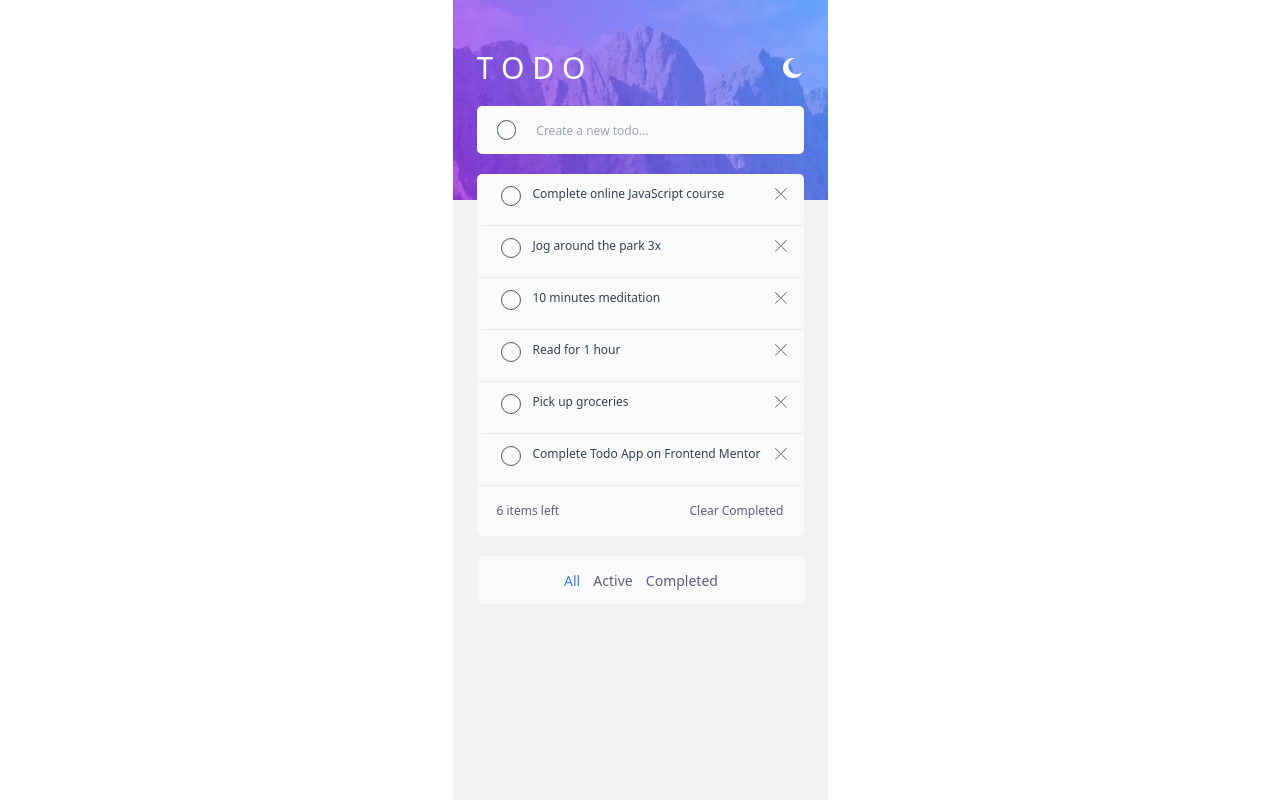
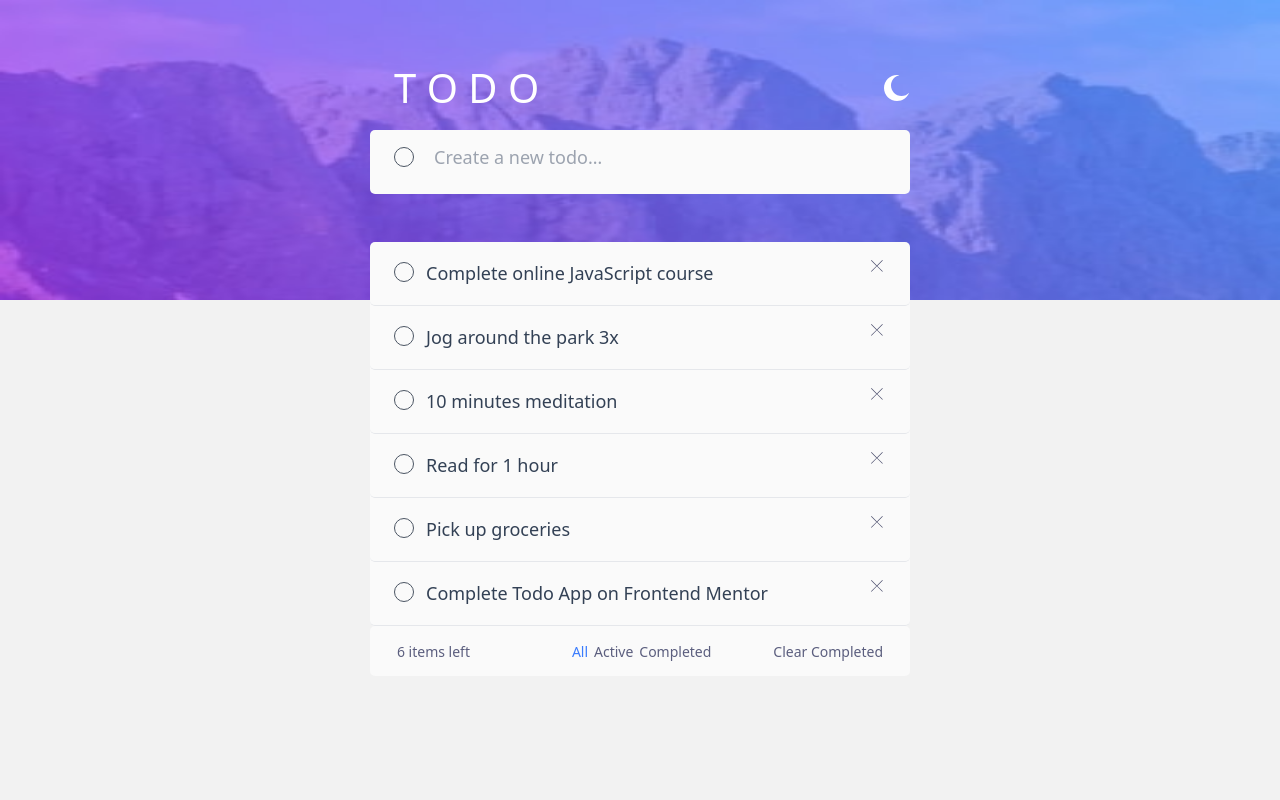
Before and after one commit to kapana1004/todo, a React (Create React App) app: page / in a window 1280 px wide. Built offline with nearby package versions, Linux system fonts and the light colour scheme.

Commit message:
added media brakepoint on 1280px

```diff
--- a/src/App.js
+++ b/src/App.js
@@ -13,7 +13,7 @@ function App() {
 
 
   return (
-    <div className= {` ${ dark ? "bg-darkImg bg-[#171823]" :  "bg-lightImg bg-[#F2F2F2]" } bg-no-repeat min-h-screen `}>
+    <div className= {` flex justify-center ${ dark ? "bg-darkImg bgImage bg-[#171823]" :  "bg-lightImg bgImage bg-[#F2F2F2]" } bg-no-repeat min-h-screen xl:${dark ? "bg-darkDesk bgImage" : "bg-lightDesk bgImage"} xl:bg-100% w-[100%] flex justify-center `}>
 
          {/* why doesn`t work bg-url? */}
 
--- a/src/components/checkBox.jsx
+++ b/src/components/checkBox.jsx
@@ -41,8 +41,8 @@ const CheckBox = ({
   const handleDelete = (todoItemId) => {
     const restoredList = filteredList.filter((todoItem) => {
       return todoItemId !== todoItem.id;
-      setFilteredList(restoredList);
-      setTodoList(restoredList);
+      // setFilteredList(restoredList);
+      // setTodoList(restoredList);
     });
 
     const newList = filteredList.filter((todoItem) => {
@@ -57,7 +57,7 @@ const CheckBox = ({
     <li
       className={` ${
         todoItem.status && "line-through"
-      } relative  pl-[24px] border-b-[0.5px] h-[52px] text-xs pt-[12px] w-[100%] flex flex-row rounded-[5px]`}
+      } relative  pl-[24px] border-b-[0.5px] h-[52px] text-xs pt-[20px] w-[100%] flex flex-row rounded-[5px]  xl:h-[64px] `}
     >
       <div
         className={` border border-gray-600 cursor-pointer mr-[12px] w-[20px] h-[20px] ${
@@ -69,7 +69,11 @@ const CheckBox = ({
       >
         {todoItem.status && <img src={path} alt="path" />}
       </div>
-      <span className={` ${dark ? "text-[#C8CBE7]" : "text-slate-700"}`}>
+      <span
+        className={` pt-[3px] ${
+          dark ? "text-[#C8CBE7]" : "text-slate-700"
+        } xl:text-[18px]`}
+      >
         {" "}
         {todoItem.name}{" "}
       </span>
--- a/src/components/todo-list.jsx
+++ b/src/components/todo-list.jsx
@@ -114,13 +114,16 @@ const Todo = (props) => {
 
   return (
     <>
-      <div className=" justify-center items-center w-[375px]">
-        <div className=" items-center w-[350px]">
-          <div className="flex justify-between flex-row pt-[50px] items-center">
-            <span className=" text-3xl ml-[24px]  text-white "> T O D O </span>
+      <div className=" justify-center items-center ">
+        <div className=" items-center ">
+          <div className="flex justify-between flex-row pt-[50px]  items-center xl:w-[540px] xl:pt-[70px] ">
+            <span className=" text-3xl ml-[24px]  text-white  xl:text-[40px]">
+              {" "}
+              T O D O{" "}
+            </span>
 
             <img
-              className=" w-[20px] h-[20px] cursor-pointer "
+              className=" w-[20px] h-[20px] cursor-pointer xl:w-[26px] xl:h-[26px] "
               src={props.dark ? Sun : Moonimg}
               alt="moon"
               onClick={themeHandle}
@@ -128,11 +131,11 @@ const Todo = (props) => {
           </div>
 
           <div
-            className={`mt-[20px] flex flex-row ml-[1.5rem] w-[327px] rounded-[5px] ${
+            className={`mt-[20px] flex flex-row  w-[327px] rounded-[5px] ${
               props.dark ? "bg-[#171823]" : "bg-white"
-            }`}
+            } xl:w-[540px] xl:mb-[48px] xl:h-[64px] xl:mt-[24px] pt=[8px]`}
           >
-            <div className=" border border-gray-600 ml-[20px] mt-[14px] w-[20px] h-[20px] bg-transfarent rounded-[50px] flex justify-center items-center">
+            <div className=" border border-gray-600 ml-[24px] mt-[14px] w-[20px] h-[20px] bg-transfarent rounded-[50px] flex justify-center items-center xl:mt-[17px]">
               {" "}
               {props.dark && <img src={path} alt="path" />}{" "}
             </div>
@@ -144,14 +147,14 @@ const Todo = (props) => {
               onChange={(event) => setInputValue(event.target.value)}
               className={` ${
                 props.dark ? "text-[#C8CBE7]" : "text-[#393A4B]"
-              } bg-transparent outline-none w-[270px] ml-[20px] resize-none  h-[48px]   placeholder:text-xs text-[13px] rounded-[5px]`}
+              }  bg-transparent outline-none w-[270px] ml-[20px] resize-none  h-[48px]   placeholder:text-[13px] rounded-[5px] xl:placeholder:text-[18px] xl:pt-[8px]`}
               placeholder="Create a new todo…"
             ></input>
           </div>
         </div>
         <div>
           <ul
-            className={` w-[327px] ml-[24px] ${
+            className={`  ${
               props.dark ? "bg-[#25273D]" : "bg-white"
             }  mt-[20px]  rounded-[5px] `}
           >
@@ -171,7 +174,7 @@ const Todo = (props) => {
               );
             })}
 
-            <div className=" rounded-[5px] w-[327px] h-[50px] flex justify-between p-[20px] items-center">
+            <div className=" rounded-[5px] w-[327px] h-[50px] flex justify-between p-[20px] items-center xl:hidden">
               <span className="  text-xs text-[#5B5E7E]">
                 {items} items left
               </span>
@@ -185,14 +188,17 @@ const Todo = (props) => {
           </ul>
 
           <div
-            className={`rounded-[5px] w-[327px] h-[48px]  flex justify-around items-center mt-[20px] ml-[25px] pl-[80px] pr-[80px] ${
+            className={`rounded-[5px]  h-[48px]  flex justify-around items-center mt-[20px]  pl-[24px] pr-[80px] ${
               props.dark ? "bg-[#25273D]" : "bg-white"
-            }`}
+            } xl:pl-[24px] xl:pr-[24px] xl:h-[50px] xl:mt-[0] `}
           >
+            <span className="  hidden text-[14px] text-[#5B5E7E] xl:flex ">
+              {items} items left
+            </span>
             <span
               className={`text-[14px] font-sans cursor-pointer ${
                 category === "all" ? "text-[#3A7CFD]" : "text-[#5B5E7E]"
-              }`}
+              } xl:ml-[96px] `}
               onClick={handleFilter}
             >
               All
@@ -208,10 +214,16 @@ const Todo = (props) => {
             <span
               className={`text-[14px] font-sans cursor-pointer ${
                 category === "completed" ? "text-[#3A7CFD]" : "text-[#5B5E7E]"
-              }`}
+              } xl:mr-[56px] `}
               onClick={handleComplete}
             >
               Completed
+            </span>
+            <span
+              className=" hidden cursor-pointer text-[14px] text-[#5B5E7E] xl:flex"
+              onClick={handleClear}
+            >
+              Clear Completed
             </span>
           </div>
         </div>
--- a/src/index.css
+++ b/src/index.css
@@ -2,6 +2,21 @@
 @tailwind base;
 @tailwind components;
 @tailwind utilities;
+
+@layer utilities {
+
+  .bgImage {
+
+    background-size: 100% 300px;
+
+
+
+  }
+
+  /* .lightDesk {
+    height: 300px;
+  } */
+}
 
 #root{
 
--- a/tailwind.config.js
+++ b/tailwind.config.js
@@ -2,11 +2,23 @@
 module.exports = {
   content: ["./src/**/*.{js,jsx,ts,tsx}"],
   theme: {
+
+
     extend: {
+
+      backgroundsize: {
+
+        '100%': '100% 300px'
+
+      },
+
+
 
       backgroundImage: {
         'darkImg': "url('./images/bg-mobile-dark.jpg')",
         'lightImg': "url('./images/bg-mobile-light.jpg')",
+        'darkDesk': "url('./images/bg-desktop-dark.jpg')",
+        'lightDesk': "url('./images/bg-desktop-light.jpg')",
 
 
       },
```
